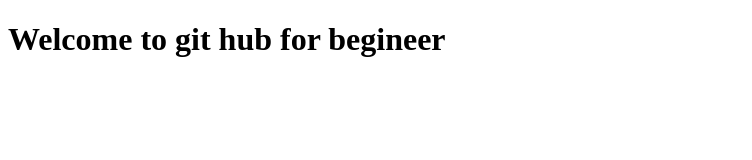
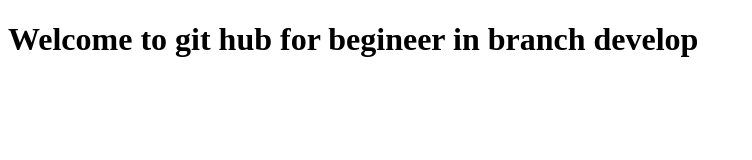
Before and after one commit to xiring746/gitcheck, a plain HTML site: page index.html in a window 1280 px wide. Shown: the whole page, without its empty margins (0-752 px from the left). Drawn offline with Linux system fonts and the light colour scheme.

Commit message:
commit on branch develop

```diff
--- a/index.html
+++ b/index.html
@@ -7,6 +7,6 @@
     <title>Document</title>
 </head>
 <body>
-       <h1>Welcome to git hub for begineer</h1>
+       <h1>Welcome to git hub for begineer in branch develop</h1>
 </body>
 </html>
```
